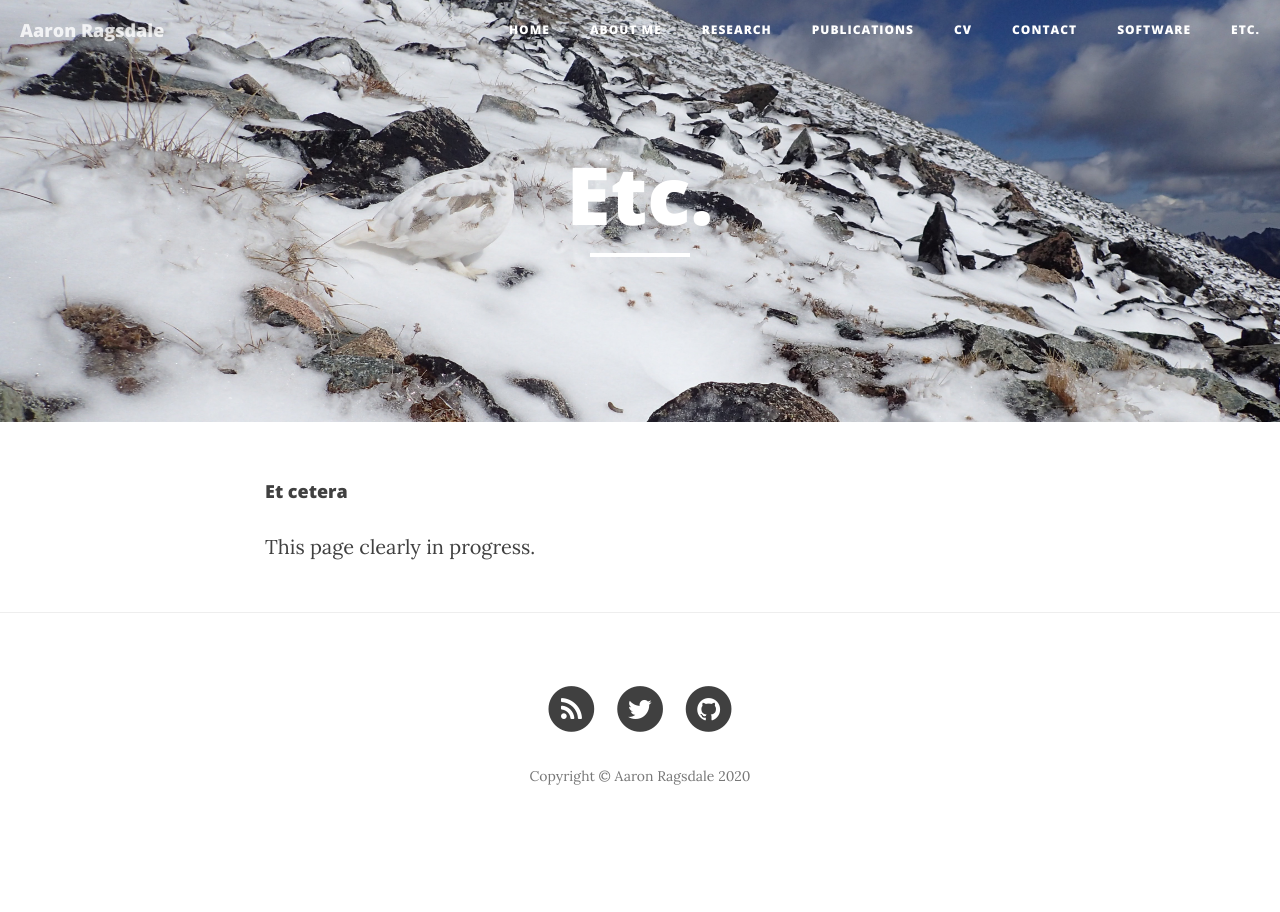
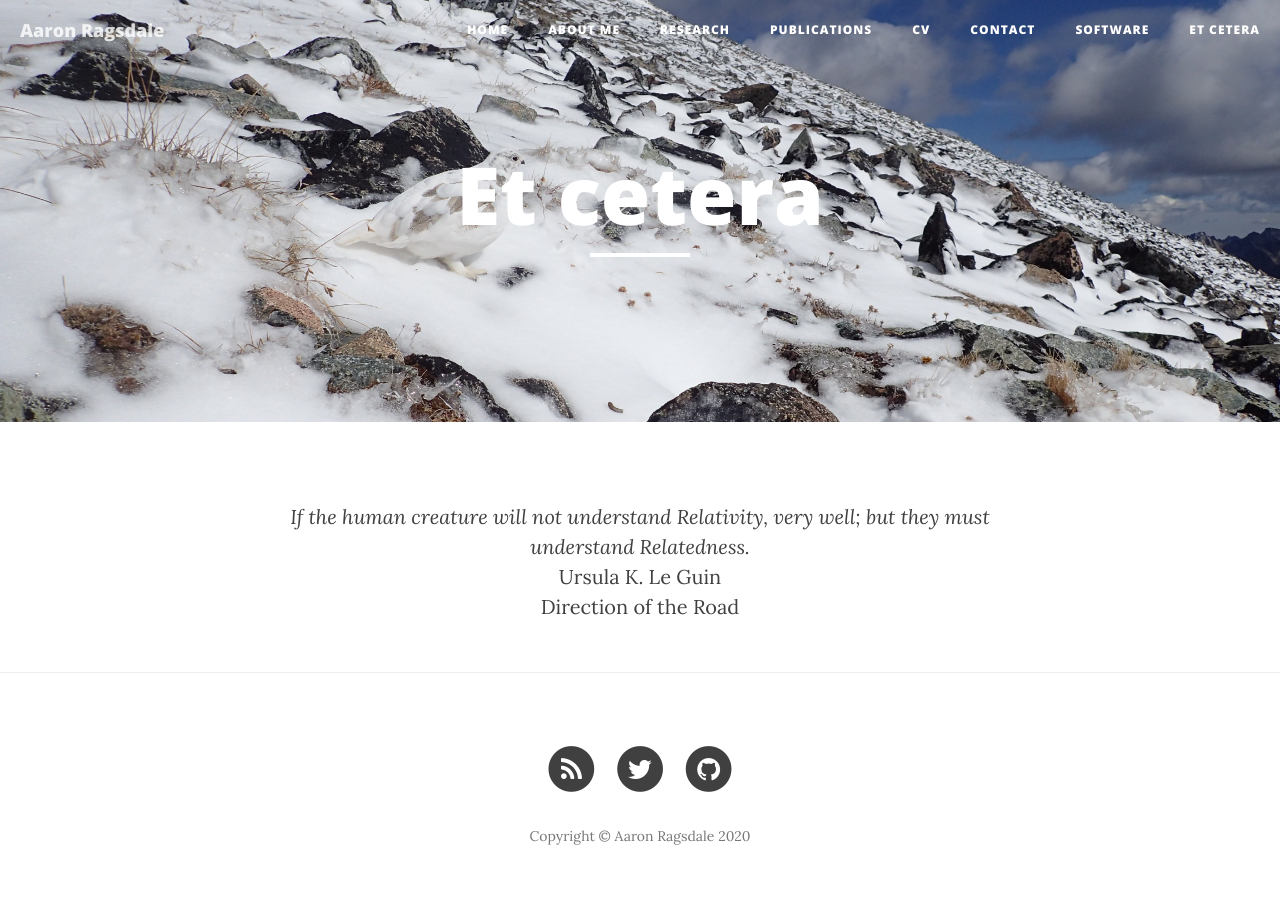
Before and after one commit to apragsdale/apragsdale.github.io, a Jekyll site: the page built from 7_etc.md, in a window 1280 px wide. Built offline with Jekyll 4.4.1, drawn with Linux system fonts in a browser that asks for light colours; nearby versions of some CDN libraries.

Commit message:
update gem shit

```diff
--- a/7_etc.md
+++ b/7_etc.md
@@ -1,9 +1,9 @@
 ---
 layout: page
-title: "Etc."
+title: "Et cetera"
 header-img: "img/Banner6.jpg"
 ---
 
-#### Et cetera
-
-This page clearly in progress.
+<p style="text-align: center"><i>If the human creature will not understand Relativity, very well; but they must understand Relatedness.</i><br>
+Ursula K. Le Guin<br>Direction of the Road
+</p>
```
Also changed, not shown: Gemfile.lock.
